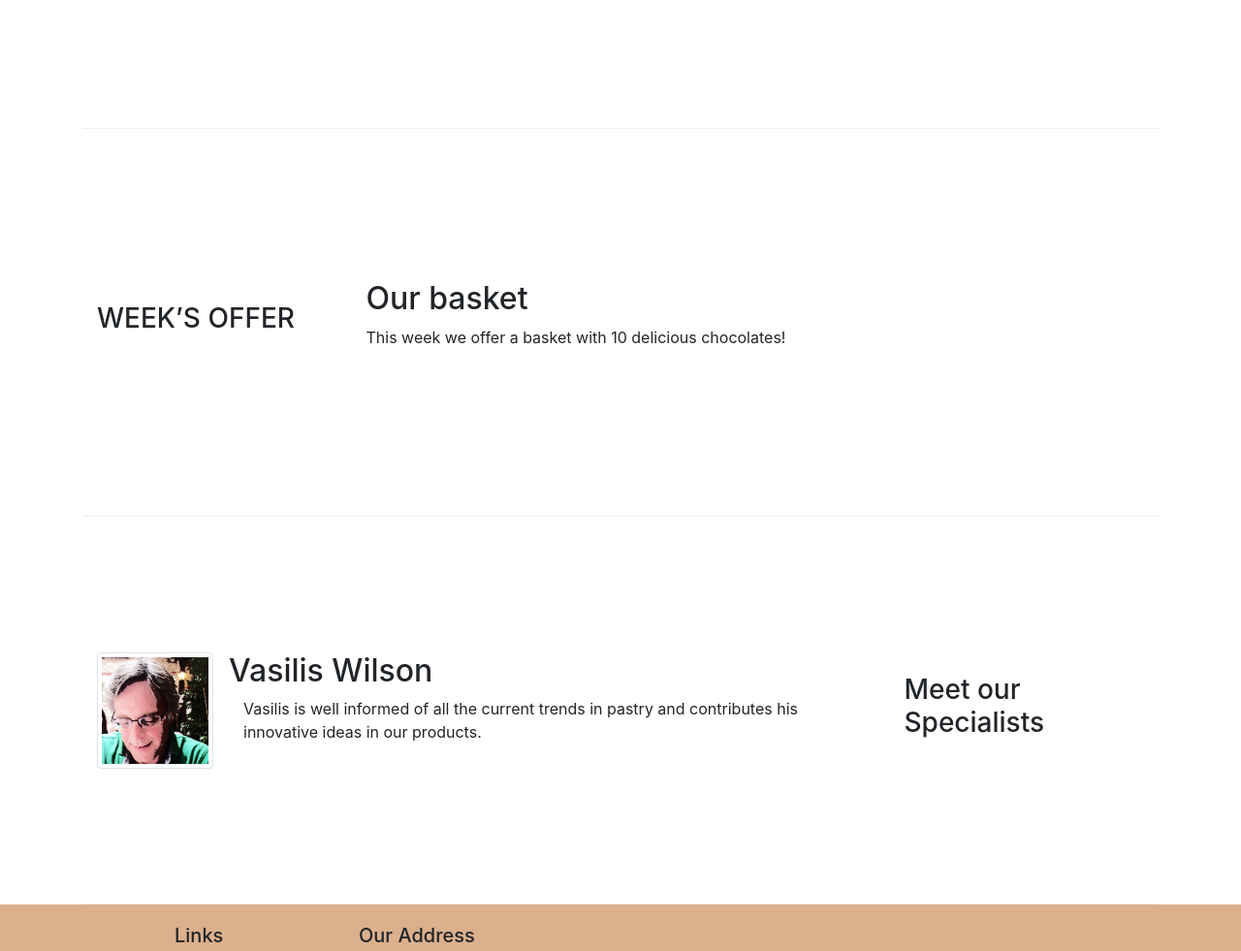
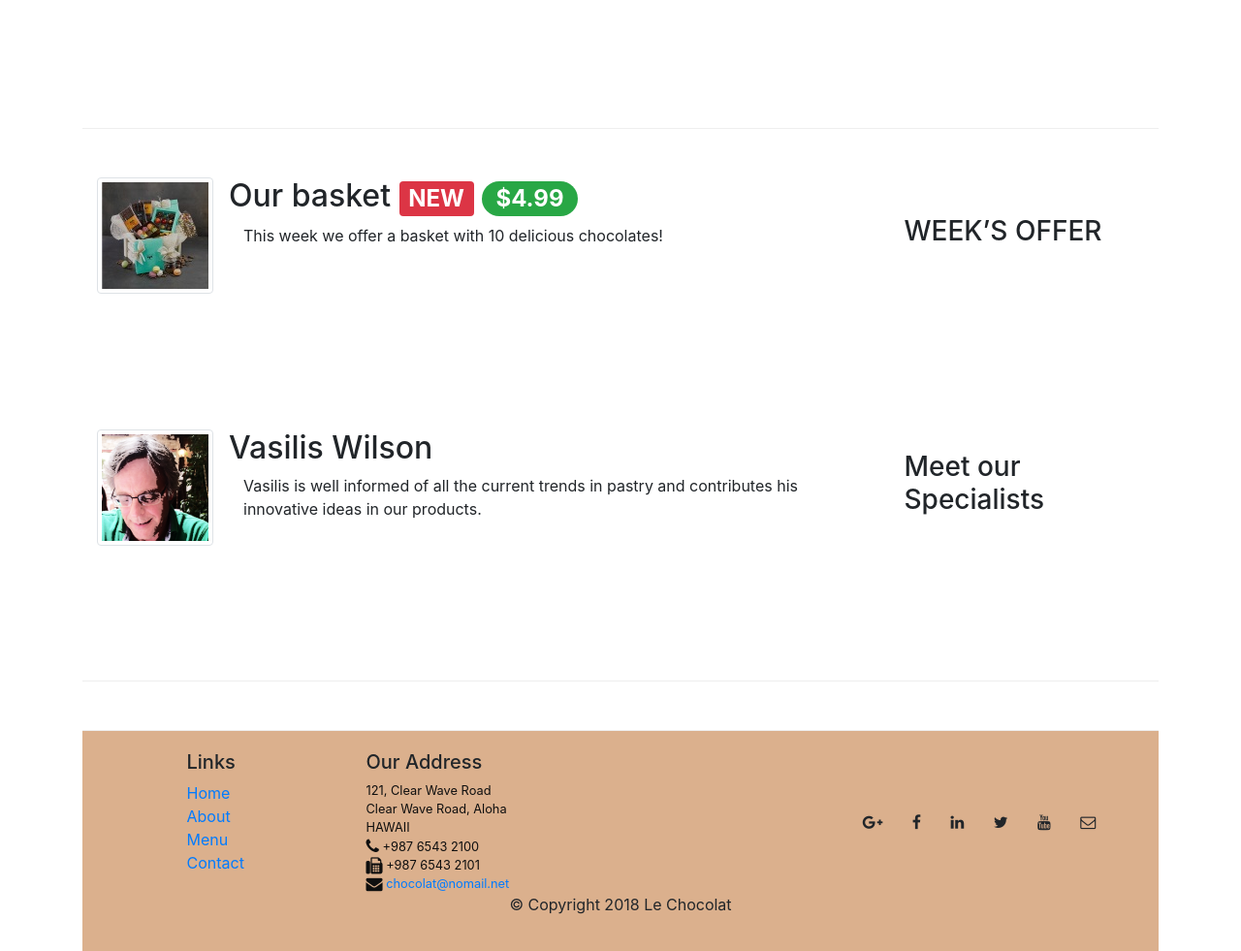
Before and after one commit to krispiekris/leChocolat, a website: page index.html in a window 1280 px wide. Shown: the part 580-1561 px from the top of the page at 97% size. Drawn offline with nearby package versions, Linux system fonts and the light colour scheme.

Commit message:
Bootstrap Assignment 4

```diff
--- a/index.html
+++ b/index.html
@@ -78,14 +78,21 @@
         </div>
 
 
-        <div class="row row-content align-items-center">
+        <div class="row  flex-row-reverse row-content align-items-center">
             <div class="com-sm-4 col-md-3">
-                <h3>WEEK’S OFFER</h3>
+                <h3 class="mt-0">WEEK’S OFFER</h3>
             </div>
-            <div class="com-sm col-md">
-                <h2>Our basket</h2>
-                <p class="d-none d-sm-block">This week we offer a basket with 10 delicious chocolates! </p>
+            <div class="col-sm col-md">
+                <div class="media">
+                    <img class="d-flex mr-3 img-thumbnail align-self-center" src="images/promotion.jpg" alt="promotion">
+                    <div class="media-body">
+                        <h2 class="mt-0">Our basket
+                            <span class="badge badge-danger">NEW</span>
+                            <span class="badge badge-pill badge-success">$4.99</span></h2>
+                        <p class="col d-none d-sm-block">This week we offer a basket with 10 delicious chocolates! </p>
                     </div>
+                </div>
+
             </div>
 
             <div class="row flex-row-reverse row-content align-items-center">
```
Lines whose indentation alone changed are shown as unchanged.
